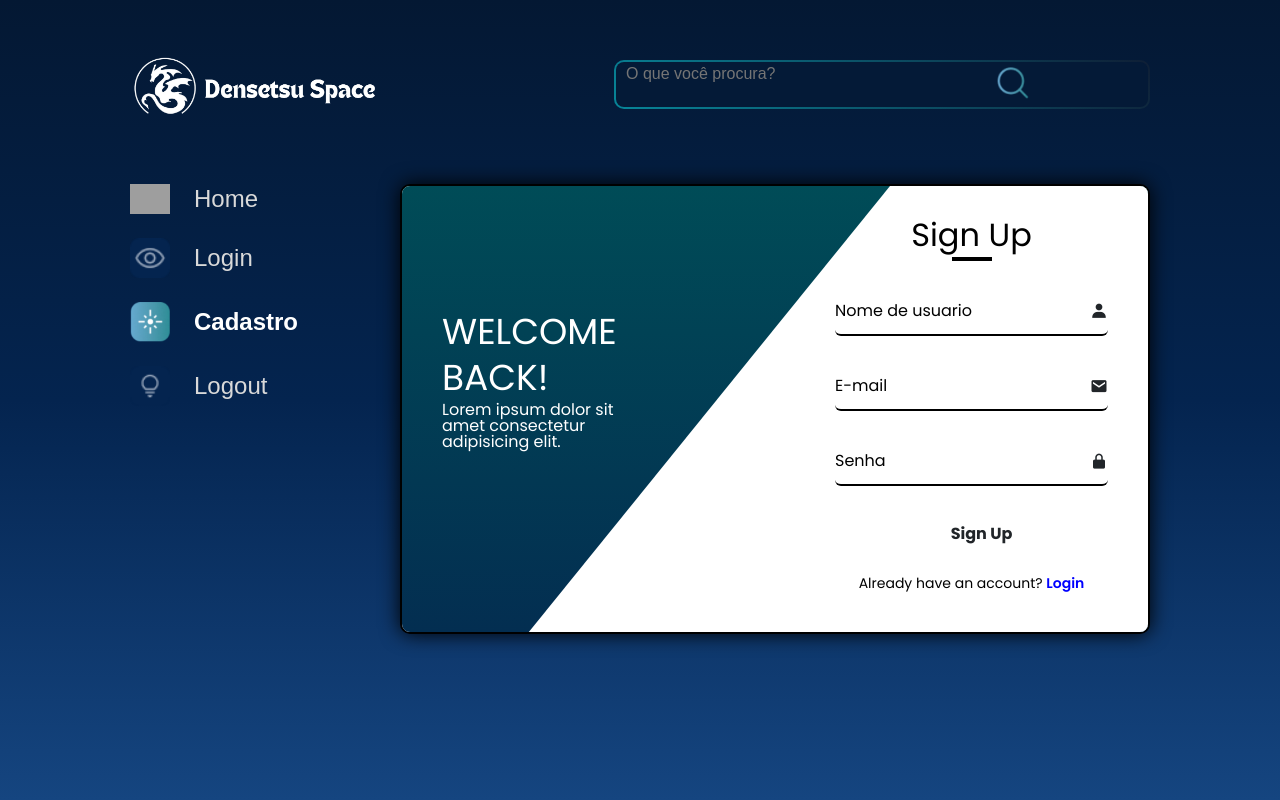
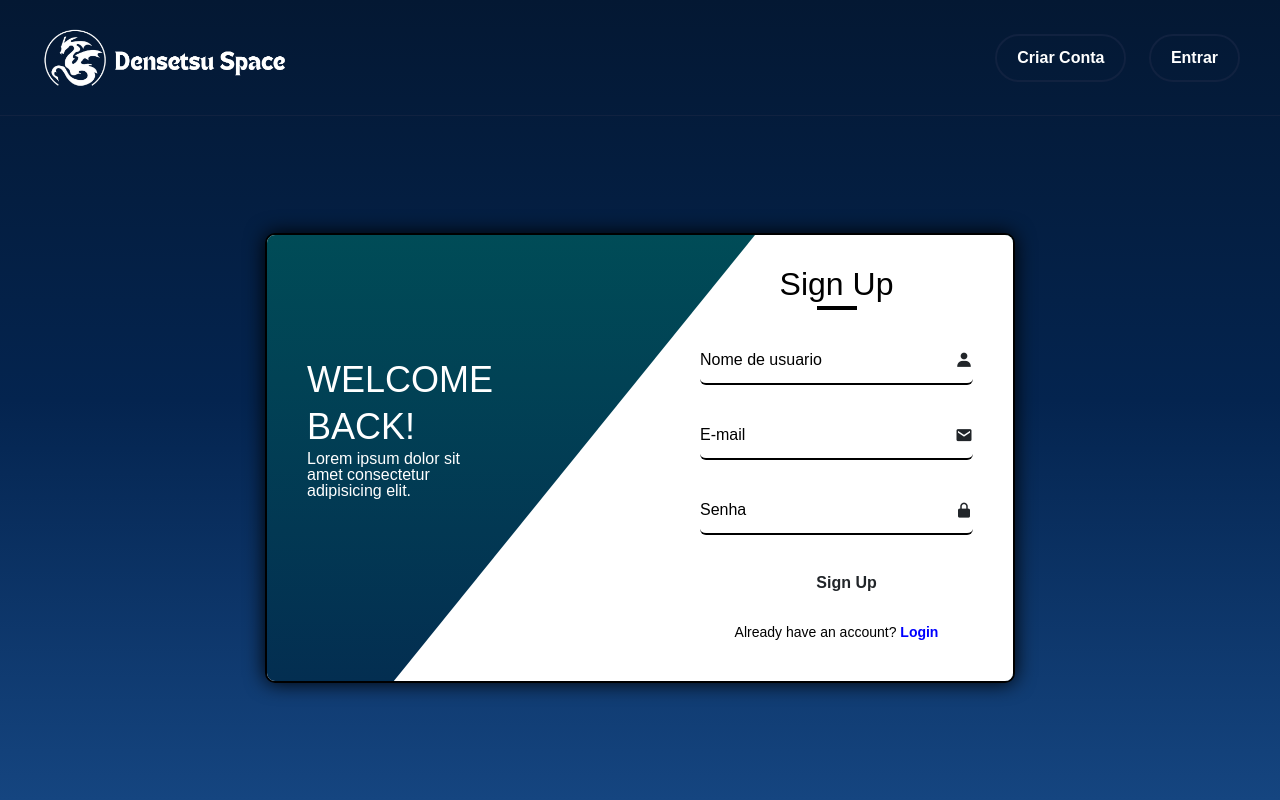
Before and after one commit to Anaclopes/Django, a Django app: page /cadastro in a window 1280 px wide. Run offline with Django 5.2, Linux system fonts and the light colour scheme; grey boxes are pictures that could not be loaded.

Commit message:
Feat: Logged out

```diff
--- a/setup/static/styles/merged.css
+++ b/setup/static/styles/merged.css
@@ -20,14 +20,15 @@
 }
 
 .wrapper{
-    flex: 1;
+    flex: 0 0 auto;      /* impede crescer/encolher */
+    /* flex: 1; */
     display: flex;
     justify-content: center;
     align-items: center;
     margin: auto;
     position: relative;
     width: 750px;
-    height: 450px;
+    min-height: 450px;
     background: var(--white);
     border: 2px solid var(--black);
     border-radius: 10px;
--- a/setup/static/styles/style.css
+++ b/setup/static/styles/style.css
@@ -116,9 +116,10 @@ table {
     background-color: transparent;
     border: none;
     font-size: 1rem;
-    height: 24px;
+    color: white;
     padding: 10px;
     width: 500px;
+    outline-style: none;
 }
 
 .busca__icone {
@@ -439,6 +440,14 @@ table {
   border-bottom: 1px solid #112240;
 }
 
+/* Navbar login */
+.navbar2 {
+  display: inline-flex;
+  justify-content: space-between;
+  align-items: center;
+  padding: 20px 40px;
+  border-bottom: 1px solid #112240;
+}
 .logo {
   color: #00B4D8;
   font-size: 1.5rem;
@@ -561,6 +593,11 @@ table {
 
 #mainNavbar {
   background: rgba(0,0,0,0.8) !important;
+  border-bottom: 1px solid #112240;
+}
+
+#mainNavbar2 {
+  background: transparent;
   border-bottom: 1px solid #112240;
 }
 
--- a/templates/galeria/base.html
+++ b/templates/galeria/base.html
@@ -11,7 +11,6 @@
     <link rel="preconnect" href="https://fonts.gstatic.com" crossorigin>
     <link rel="icon" type="image/x-icon" href="{% static '/assets/favicon/favicon.png'%}"/>
     <link href="https://fonts.googleapis.com/css2?family=Poppins:wght@400;500;600&display=swap" rel="stylesheet">
-    <link href="https://cdn.jsdelivr.net/npm/bootstrap@5.2.2/dist/css/bootstrap.min.css" rel="stylesheet" integrity="sha384-Zenh87qX5JnK2Jl0vWa8Ck2rdkQ2Bzep5IDxbcnCeuOxjzrPF/et3URy9Bv1WTRi" crossorigin="anonymous">
     <link rel="stylesheet" href="{% static '/styles/style.css'%}">
     <!-- Indicando que o static possui um arquivo css. (Caminho acima é um caminho absoluto) -->
 </head>
--- a/templates/galeria/buscar.html
+++ b/templates/galeria/buscar.html
@@ -6,7 +6,7 @@
 
             <section class="conteudo">
                 <section class="banner">
-                    <img class="banner__imagem" src="{% static '/assets/imagens/banner.png'%}" alt="banner Densetsu Space">
+                    <img class="banner__imagem" src="{% static '/assets/imagens/banner2.jpeg'%}" alt="banner Densetsu Space">
                     <h1 class="banner__titulo"> A galeria mais completa de animes!</h1>
                 </section>
                 <section class="tags">
--- a/templates/galeria/partials/_menu.html
+++ b/templates/galeria/partials/_menu.html
@@ -27,21 +27,21 @@
                     <a href="{% url 'index' %}" id="menu-lateral__atual"><img src="{%static '/assets/ícones/2x/Home - verde.png'%}"> Home</a>
                     <a href="{% url 'login' %}"><img src="{%static '/assets/ícones/1x/Mais vistas - inativo.png'%}"> Login</a>
                     <a href="{% url 'cadastro' %}"><img src="{%static '/assets/ícones/1x/Novas - inativo.png'%}"> Cadastro</a>
-                    <a href="{% url 'logout' %}"><img src="{%static '/assets/ícones/1x/Surpreenda-me - inativo.png'%}"> Logout</a>
+                    <a href="{% url 'deslog' %}"><img src="{%static '/assets/ícones/1x/Surpreenda-me - inativo.png'%}"> Logout</a>
                 </nav>
                 {% elif request.resolver_match.url_name == 'login' %}
                 <nav class="menu-lateral__navegacao">
                     <a href="{% url 'index' %}"><img src="{%static '/assets/ícones/2x/Home - inativo.png'%}"> Home</a>
                     <a href="{% url 'login' %}" id="menu-lateral__atual"><img src="{%static '/assets/ícones/2x/login.png'%}"> Login</a>
                     <a href="{% url 'cadastro' %}"><img src="{%static '/assets/ícones/1x/Novas - inativo.png'%}"> Cadastro</a>
-                    <a href="{% url 'logout' %}"><img src="{%static '/assets/ícones/1x/Surpreenda-me - inativo.png'%}"> Logout</a>
+                    <a href="{% url 'deslog' %}"><img src="{%static '/assets/ícones/1x/Surpreenda-me - inativo.png'%}"> Logout</a>
                 </nav>
                 {% elif request.resolver_match.url_name == 'cadastro' %}
                 <nav class="menu-lateral__navegacao">
                     <a href="{% url 'index' %}"><img src="{%static '/assets/ícones/2x/Home - inativo.png'%}"> Home</a>
                     <a href="{% url 'login' %}"><img src="{%static '/assets/ícones/1x/Mais vistas - inativo.png'%}"> Login</a>
                     <a href="{% url 'cadastro' %}" id="menu-lateral__atual"><img src="{%static '/assets/ícones/2x/cadastro.png'%}"> Cadastro</a>
-                    <a href="{% url 'logout' %}"><img src="{%static '/assets/ícones/1x/Surpreenda-me - inativo.png'%}"> Logout</a>
+                    <a href="{% url 'deslog' %}"><img src="{%static '/assets/ícones/1x/Surpreenda-me - inativo.png'%}"> Logout</a>
                 </nav>
                 {%endif%}
             </section>
--- a/templates/usuarios/auth.html
+++ b/templates/usuarios/auth.html
@@ -5,6 +5,7 @@
 <head>
     <meta charset="UTF-8">
     <meta name="viewport" content="width=device-width, initial-scale=1.0">
+    <link rel="icon" type="image/x-icon" href="{% static '/assets/favicon/favicon.png'%}"/>
     <link href="https://cdn.jsdelivr.net/npm/bootstrap@5.2.2/dist/css/bootstrap.min.css" rel="stylesheet" integrity="sha384-Zenh87qX5JnK2Jl0vWa8Ck2rdkQ2Bzep5IDxbcnCeuOxjzrPF/et3URy9Bv1WTRi" crossorigin="anonymous">
 
     <title>Densetsu Space</title>
@@ -16,8 +17,15 @@
     <link rel="stylesheet" href="{% static '/styles/style.css'%}?v={{ VERSION }}">
 </head>
 
-<body class="body-User">
-{% include 'galeria/partials/_menu.html' %}
+<body id="auth" class="body-User">
+
+    <nav id="mainNavbar2" class="navbar2">
+        <a href="{% url 'deslog' %}"><img src="{%static '/assets/logo/desetsu.png'%}" class="logo" alt="Logo da Densetsu Space" /></a>
+        <div>
+            <a href="{% url 'cadastro' %}" class="btn btn-neon me-2">Criar Conta</a>
+            <a href="{% url 'login' %}" class="btn btn-neon">Entrar</a>
+        </div>
+    </nav>
 <div class="wrapper">
 
     <span class="rotate-bg"></span>
--- a/usuarios/views.py
+++ b/usuarios/views.py
@@ -79,7 +79,10 @@ def logout(request):
     return redirect('index')
 
 def deslogado(request):
-    if User.is_authenticated:
-        if request.user.is_authenticated:
-            return redirect('index')
+    if request.user.is_authenticated:
+        # Se o usuário ainda estiver logado, redireciona para a página inicial.
+        return redirect('index')
+
+    # Se o usuário não estiver logado (ou seja, o logout funcionou),
+    # mostra a página de confirmação.
     return render(request, 'usuarios/deslog.html')
```
Also changed, not shown: other parts of setup/static/styles/style.css (+28 -2 lines), galeria/views.py (+8 -2 lines), setup/static/js/app.js (+34 -15 lines), templates/usuarios/deslog.html (+5 -3 lines).
